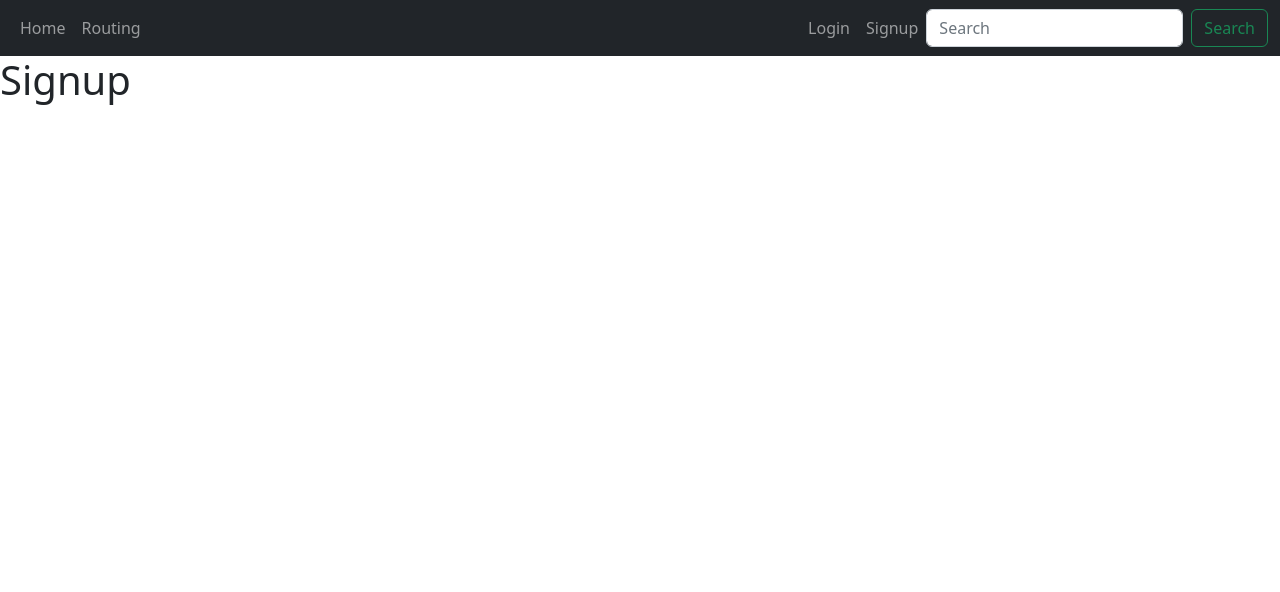
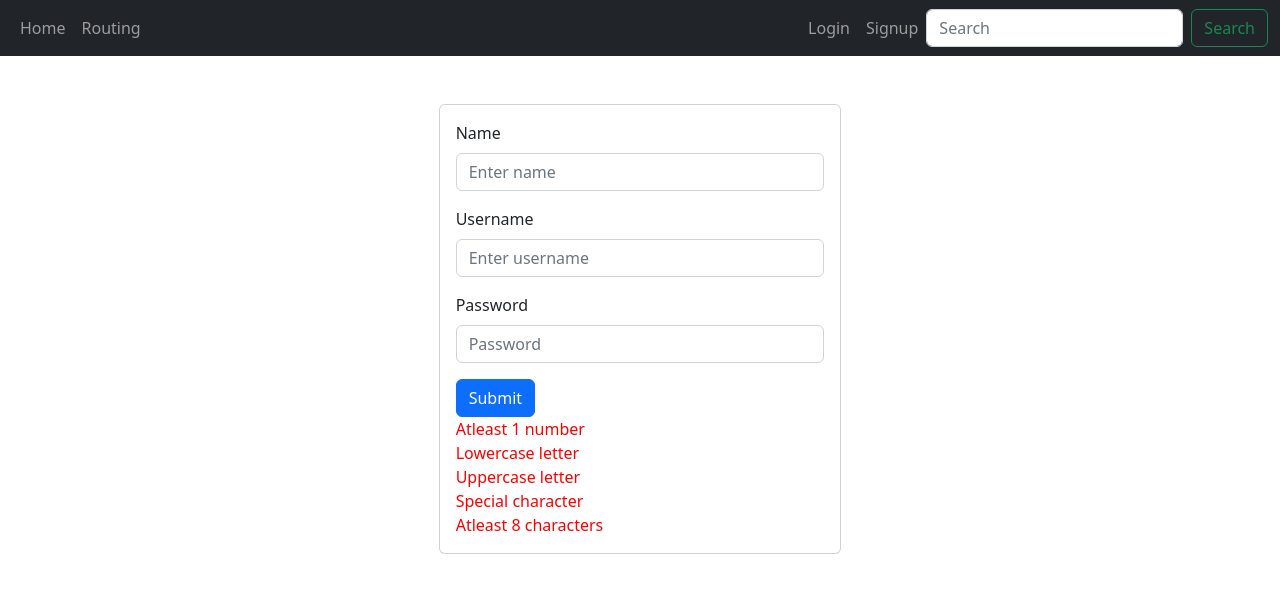
Before and after one commit to nikhilsharma2407/batch-27, a React (Create React App) app in the folder client/: page /user/signup in a window 1280 px wide. Shown: the top 592 px of the page. Built offline with nearby package versions, Linux system fonts and the light colour scheme.

Commit message:
Day-11 Intro to regex, creating password strength checker

```diff
--- a/client/src/CustomNavbar/index.jsx
+++ b/client/src/CustomNavbar/index.jsx
@@ -3,9 +3,12 @@ import Nav from 'react-bootstrap/Nav';
 import Navbar from 'react-bootstrap/Navbar';
 import { Form, Button } from 'react-bootstrap'
 
-import { Link } from "react-router-dom"
+import { Link, useSearchParams } from "react-router-dom"
 
 function MyNavbar() {
+
+  const [,setSearch] = useSearchParams();
+
   return (
     <Navbar expand="sm" bg="dark" variant="dark">
       <Container fluid>
@@ -21,6 +24,7 @@ function MyNavbar() {
           </Nav>
           <Form className="d-flex">
             <Form.Control
+              onChange={e=>setSearch({name:e.target.value})}
               type="search"
               placeholder="Search"
               className="me-2"
--- a/client/src/Signup/index.jsx
+++ b/client/src/Signup/index.jsx
@@ -1,9 +1,103 @@
-import React from 'react'
+import { useState } from 'react';
+import { Card, Col, Container, Row } from 'react-bootstrap';
+import Button from 'react-bootstrap/Button';
+import Form from 'react-bootstrap/Form';
+import "./style.css";
+
 
 function Signup() {
+  const [password, setPassword] = useState('');
+  const [valid, setValid] = useState({
+    isNumberValid: false,
+    isLowerCaseValid: false,
+    isUpperCaseValid: false,
+    isSymbolValid: false,
+    isLengthValid: false,
+  });
+
+
+  const validate = (e) => {
+    const pwd = e.target.value;
+    // PATTERN.test(testString);
+    const NUM_PAT = /\d/;
+    const LOWER_CASE_PAT = /[a-z]/;
+    const UPPER_CASE_PAT = /[A-Z]/;
+    const SYMBOL_PAT = /[\W_]/;
+
+
+    const isLengthValid = pwd.length >= 8;
+
+    const isNumberValid = NUM_PAT.test(pwd);
+    const isLowerCaseValid = LOWER_CASE_PAT.test(pwd);
+    const isUpperCaseValid = UPPER_CASE_PAT.test(pwd);
+    const isSymbolValid = SYMBOL_PAT.test(pwd)
+
+
+    console.log({
+      isNumberValid,
+      isLowerCaseValid,
+      isUpperCaseValid,
+      isSymbolValid,
+      isLengthValid
+    });
+
+    setValid({
+      isNumberValid,
+      isLowerCaseValid,
+      isUpperCaseValid,
+      isSymbolValid,
+      isLengthValid
+    })
+
+  };
+
+  const { isNumberValid,
+    isLowerCaseValid,
+    isUpperCaseValid,
+    isSymbolValid,
+    isLengthValid } = valid
+
   return (
-    <h1>Signup</h1>
-  )
+
+    <Container fluid>
+      <Row>
+        <Col sm={{ span: 10, offset: 1 }} md={{ span: 6, offset: 3 }} lg={{ span: 4, offset: 4 }}>
+          <Card className='mt-5'>
+            <Card.Body>
+              <Form>
+                <Form.Group className="mb-3" controlId="formBasicName">
+                  <Form.Label>Name</Form.Label>
+                  <Form.Control placeholder="Enter name" />
+                </Form.Group>
+                <Form.Group className="mb-3" controlId="formBasicEmail">
+                  <Form.Label>Username</Form.Label>
+                  <Form.Control placeholder="Enter username" />
+                </Form.Group>
+
+                <Form.Group className="mb-3" controlId="formBasicPassword">
+                  <Form.Label>Password</Form.Label>
+                  <Form.Control type="password" placeholder="Password" onChange={validate} />
+                </Form.Group>
+                <Button variant="primary" type="submit">
+                  Submit
+                </Button>
+              </Form>
+
+              <section>
+                <div className={isNumberValid ? 'valid' : 'invalid'}>Atleast 1 number</div>
+                <div className={isLowerCaseValid ? 'valid' : 'invalid'}>Lowercase letter</div>
+                <div className={isUpperCaseValid ? 'valid' : 'invalid'}>Uppercase letter</div>
+                <div className={isSymbolValid ? 'valid' : 'invalid'}>Special character</div>
+                <div className={isLengthValid ? 'valid' : 'invalid'}>Atleast 8 characters</div>
+              </section>
+
+
+            </Card.Body>
+          </Card>
+        </Col>
+      </Row>
+    </Container>
+  );
 }
 
 export default Signup
--- /dev/null
+++ b/client/src/Signup/style.css
@@ -0,0 +1,7 @@
+.valid{
+    color: rgba(24, 205, 24, 0.781);
+}
+
+.invalid{
+    color: red;
+}
--- a/client/src/Users/index.jsx
+++ b/client/src/Users/index.jsx
@@ -2,12 +2,15 @@ import React, { useEffect, useState } from 'react'
 import axios from 'axios'
 import User from './User';
 import {Container, Row} from "react-bootstrap"
+import { useSearchParams } from "react-router-dom"
 
 
 // https://dummyapi.io/data/v1/user?limit=10
 // 6404aa48e04d670642b100c6
 
 function Users() {
+  const [search] = useSearchParams();
+
     const [users, setUsers] = useState([]);
 
     const instance = axios.create({
@@ -23,10 +26,18 @@ function Users() {
         })()
     }, []);
 
+    const filterUsers = (user)=>{
+        const searchTerm = (search.get('name')||'').toLowerCase();
+        const {firstName, lastName} = user;
+        return firstName.toLowerCase().includes(searchTerm) || lastName.toLowerCase().includes(searchTerm)
+
+    }
+
     return (
         <Container fluid>
             <Row>
-                {users.map(data => <User userData={data} key={data.id} />)}
+                {users.filter(filterUsers)
+                .map(data => <User userData={data} key={data.id} />)}
             </Row>
         </Container>
 
```
Also changed, not shown: 2 other files (tests, documents, lock files or other folders).
